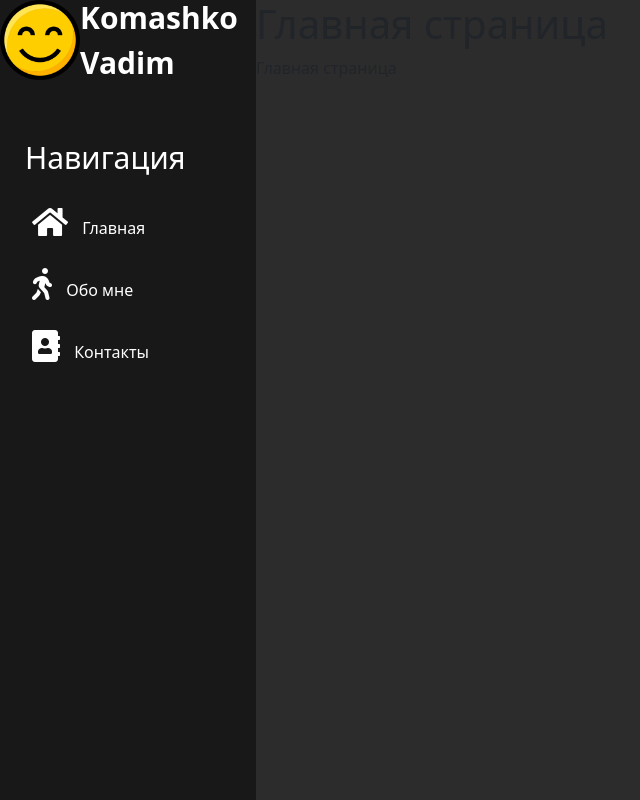
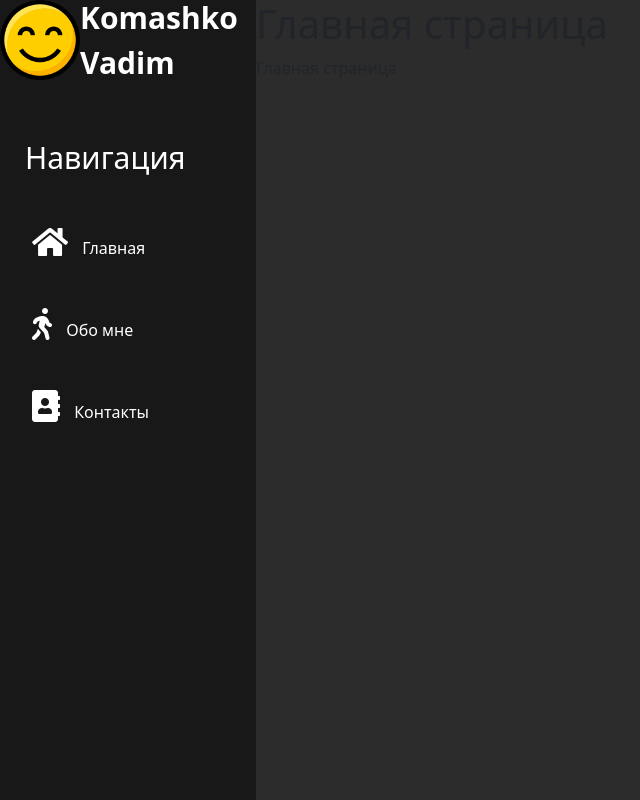
Before and after one commit to VadimRight/django_project, a Django app: page / in a window 1280 px wide. Shown: the whole page, without its empty margins (0-640 px from the left). Run offline with Django 4.2, Linux system fonts and the light colour scheme; some libraries are stand-ins or nearby versions.

Commit message:
finished work with aside icons and fonts

```diff
--- a/web_project/main/static/main/css/main.css
+++ b/web_project/main/static/main/css/main.css
@@ -48,7 +48,7 @@ li {
     list-style: none;
     display: flex;
     align-items: center;
-    margin-top: 30px;
+    margin-top: 50px;
     transition: all 0.3s ease;
 }
 
@@ -71,6 +71,7 @@ li:hover {
 
 li:hover i {
     color: purple;
+    transform: scale(1.2);
     }
 
 li:hover a {
--- a/web_project/main/templates/main/layout.html
+++ b/web_project/main/templates/main/layout.html
@@ -17,9 +17,9 @@
         <span class = "logo">Komashko Vadim</span>
         <h3>Навигация</h3>
         <ul>
-            <li><a href="#"><i class="fas fa-home fa-2x" style="color: #fff;"></i> Главная</a></li>
-            <li><a href="#"><i class="fas fa-walking fa-2x" style="color: #fff;"></i> Обо мне</a></li>
-            <li><a href="#"><i class="fas fa-address-book fa-2x" style="color: #fff;"></i> Контакты</a></li>
+            <li><a href="#"><i class="fas fa-home fa-2x"></i> Главная</a></li>
+            <li><a href="#"><i class="fas fa-walking fa-2x"></i> Обо мне</a></li>
+            <li><a href="#"><i class="fas fa-address-book fa-2x"></i> Контакты</a></li>
         </ul>
     </aside>
 <main>
```
